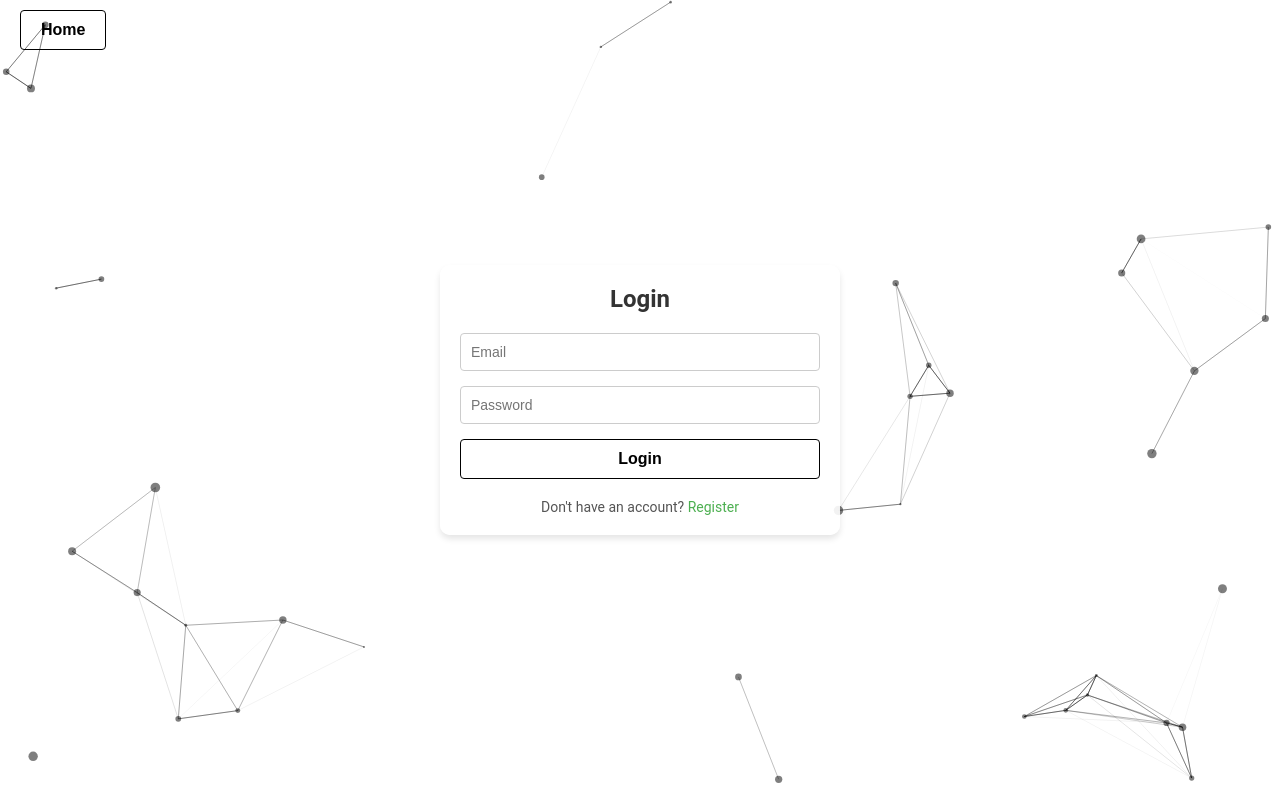
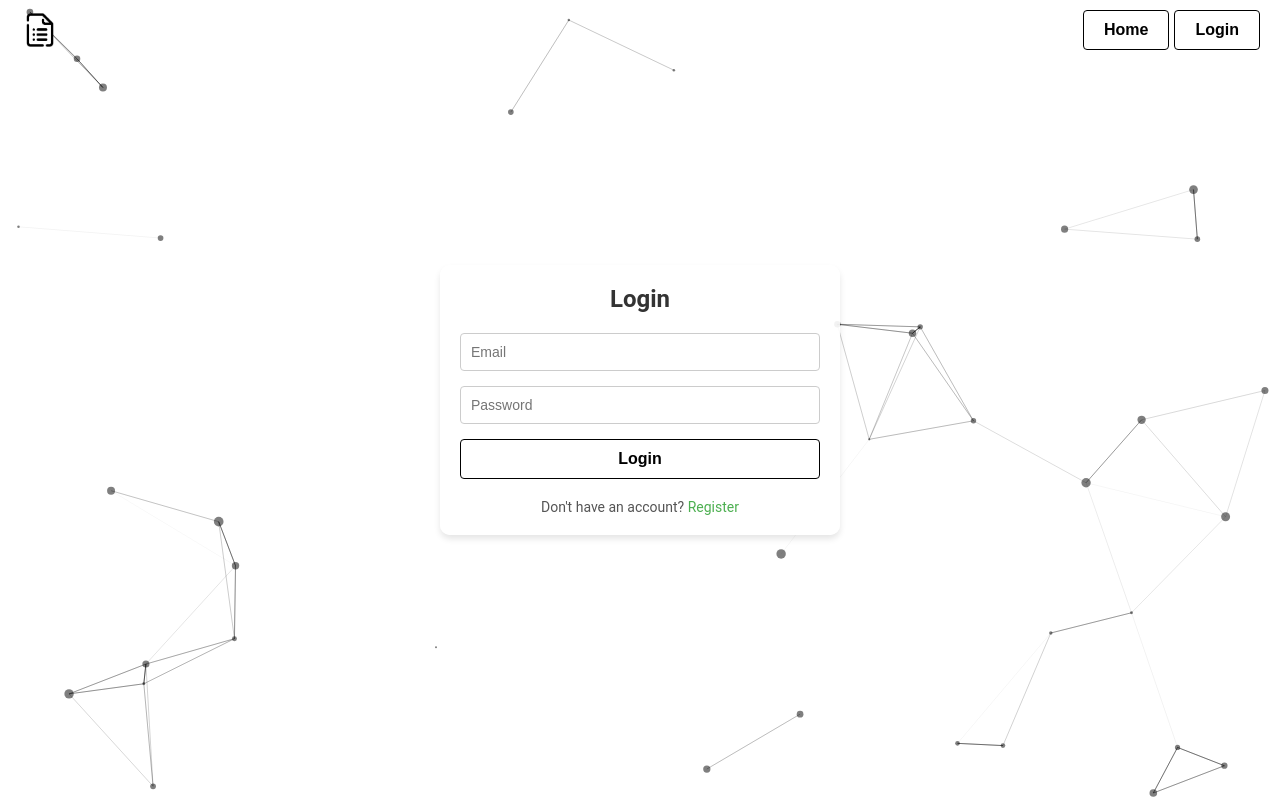
Before and after one commit to kristophermt3z/personalized-forms-frontend, a React (Create React App) app: page /login in a window 1280 px wide. Built offline with nearby package versions, Linux system fonts and the light colour scheme.

Commit message:
discaord step 1 home

```diff
--- a/src/App.tsx
+++ b/src/App.tsx
@@ -7,7 +7,6 @@ import {
 } from "react-router-dom";
 import Login from "./pages/Login";
 import Register from "./pages/Register";
-import Home from "./pages/Home";
 import FormsPage from "./pages/FormsDashboard";
 import ProtectedRoute from "./routes/ProtectedRoute";
 import IsAuthenticated from "./routes/isAuthenticated";
@@ -22,7 +21,6 @@ const App: React.FC = () => {
       <Routes>
         {/* Layout with Particles */}
         <Route element={<ParticlesBackgroundLayout />}>
-          <Route path="/" element={<Home />} />
           <Route
             path="/login"
             element={
@@ -49,14 +47,12 @@ const App: React.FC = () => {
 
         {/* Routes without Particles */}
         <Route
-          path="/forms"
+          path="/"
           element={
-            <ProtectedRoute>
-              <>
-                <NavBar />
-                <FormsPage />
-              </>
-            </ProtectedRoute>
+            <>
+              <NavBar />
+              <FormsPage />
+            </>
           }
         />
         <Route
--- a/src/components/Forms/Card.tsx
+++ b/src/components/Forms/Card.tsx
@@ -1,4 +1,6 @@
 import React from "react";
+import { useAuth } from "../../context/AuthContext";
+
 import "./styles/Card.css";
 
 interface CardProps {
@@ -8,11 +10,19 @@ interface CardProps {
   onDelete: () => void;
 }
 
-const Card: React.FC<CardProps> = ({ title, description, onEdit, onDelete }) => {
+const Card: React.FC<CardProps> = ({
+  title,
+  description,
+  onEdit,
+  onDelete,
+}) => {
+  const { isAuthenticated } = useAuth();
+
   return (
     <div className="card">
       <h3>{title}</h3>
       <p>{description}</p>
+      {isAuthenticated && (
         <div className="card-actions">
           <button className="edit-btn" onClick={onEdit}>
             Edit
@@ -21,6 +31,7 @@ const Card: React.FC<CardProps> = ({ title, description, onEdit, onDelete }) =>
             Delete
           </button>
         </div>
+      )}
     </div>
   );
 };
--- a/src/components/NavBar.tsx
+++ b/src/components/NavBar.tsx
@@ -15,10 +15,6 @@ const NavBar: React.FC = () => {
     navigate("/");
   };
 
-  const handleDashboard = () => {
-    navigate("/forms");
-  };
-
   const handleCreateForm = () => {
     navigate("/create-form");
   };
@@ -28,17 +24,34 @@ const NavBar: React.FC = () => {
     navigate("/login");
   };
 
+  const handleLogin = () => {
+    navigate("/login");
+  };
+
   return (
     <>
       <nav className="navbar">
-        {!isAuthenticated && <Button label="Home" onClick={handleHome} />}
+        {!isAuthenticated && (
+          <>
+          <img
+              src={Logo}
+              alt="Logo"
+              className="navbar-logo"
+              onClick={handleHome}
+            />
+            <div className="navbar-buttons">
+              <Button label="Home" onClick={handleHome} />
+              <Button onClick={handleLogin} label="Login" />
+            </div>
+          </>
+        )}
         {isAuthenticated && (
           <>
             <img
               src={Logo}
               alt="Logo"
               className="navbar-logo"
-              onClick={handleDashboard}
+              onClick={handleHome}
             />
             <div className="navbar-buttons">
               <Button onClick={handleCreateForm} label="Create" />
--- a/src/pages/FormsDashboard.tsx
+++ b/src/pages/FormsDashboard.tsx
@@ -17,8 +17,7 @@ const FormsDashboard: React.FC = () => {
 
   const loadForms = async () => {
     try {
-      const token = localStorage.getItem("token") || "";
-      const response = await fetchForms(token);
+      const response = await fetchForms();
       setForms(response.data);
       setFilteredForms(response.data);
     } catch (error) {
--- a/src/pages/Login.tsx
+++ b/src/pages/Login.tsx
@@ -16,7 +16,7 @@ const Login: React.FC = () => {
     try {
       const response = await loginUser(email, password);
       login(response.data.token);
-      navigate("/forms");
+      navigate("/");
     } catch (error) {
       console.error("Login failed:", error);
       setPopupMessage("Invalid credentials, please try again.");
--- a/src/pages/dashboard/CreateFormPage.tsx
+++ b/src/pages/dashboard/CreateFormPage.tsx
@@ -18,7 +18,7 @@ const CreateFormPage: React.FC = () => {
       console.log(formData)
       await createForm(formData, token);
       setPopupMessage("Form created successfully!");
-      setTimeout(() => navigate("/forms"), 2000); // Redirect after success
+      setTimeout(() => navigate("/"), 2000); // Redirect after success
     } catch (error) {
       console.error("Error creating form:", error);
       setPopupMessage("Failed to create form. Please try again.");
--- a/src/pages/dashboard/EditFormPage.tsx
+++ b/src/pages/dashboard/EditFormPage.tsx
@@ -52,7 +52,7 @@ const EditFormPage: React.FC = () => {
       const token = localStorage.getItem("token") || "";
       await updateForm(formId || "", formData, token);
       setPopupMessage("Form updated successfully!");
-      setTimeout(() => navigate("/forms"), 2000); // Redirect after success
+      setTimeout(() => navigate("/"), 2000); // Redirect after success
     } catch (error) {
       console.error("Error updating form:", error);
       setPopupMessage("Failed to update form. Please try again.");
--- a/src/routes/isAuthenticated.tsx
+++ b/src/routes/isAuthenticated.tsx
@@ -6,7 +6,7 @@ const IsAuthenticated: React.FC<{ children: React.ReactNode }> = ({ children })
   const { isAuthenticated } = useAuth();
 
   if (isAuthenticated) {
-    return <Navigate to="/forms" />;
+    return <Navigate to="/" />;
   }
 
   return <>{children}</>;
--- a/src/services/formsService.ts
+++ b/src/services/formsService.ts
@@ -1,9 +1,7 @@
 import api from "./api";
 
-export const fetchForms = async (token: string) => {
-  return api.get("/forms/get-forms", {
-    headers: { Authorization: `Bearer ${token}` },
-  });
+export const fetchForms = async () => {
+  return api.get("/forms/get-forms");
 };
 
 export const fetchFormById = async (formId: string, token: string) => {
```
Lines whose indentation alone changed are shown as unchanged.
